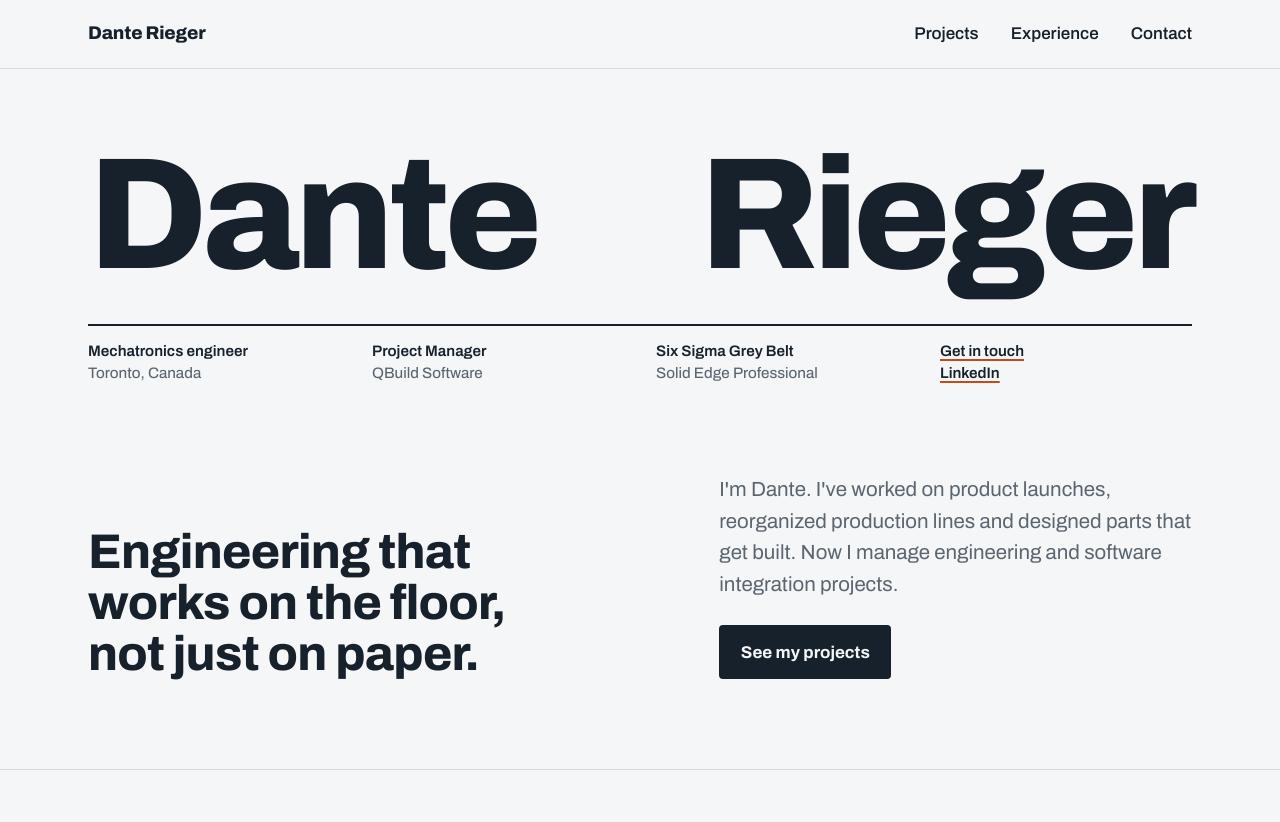
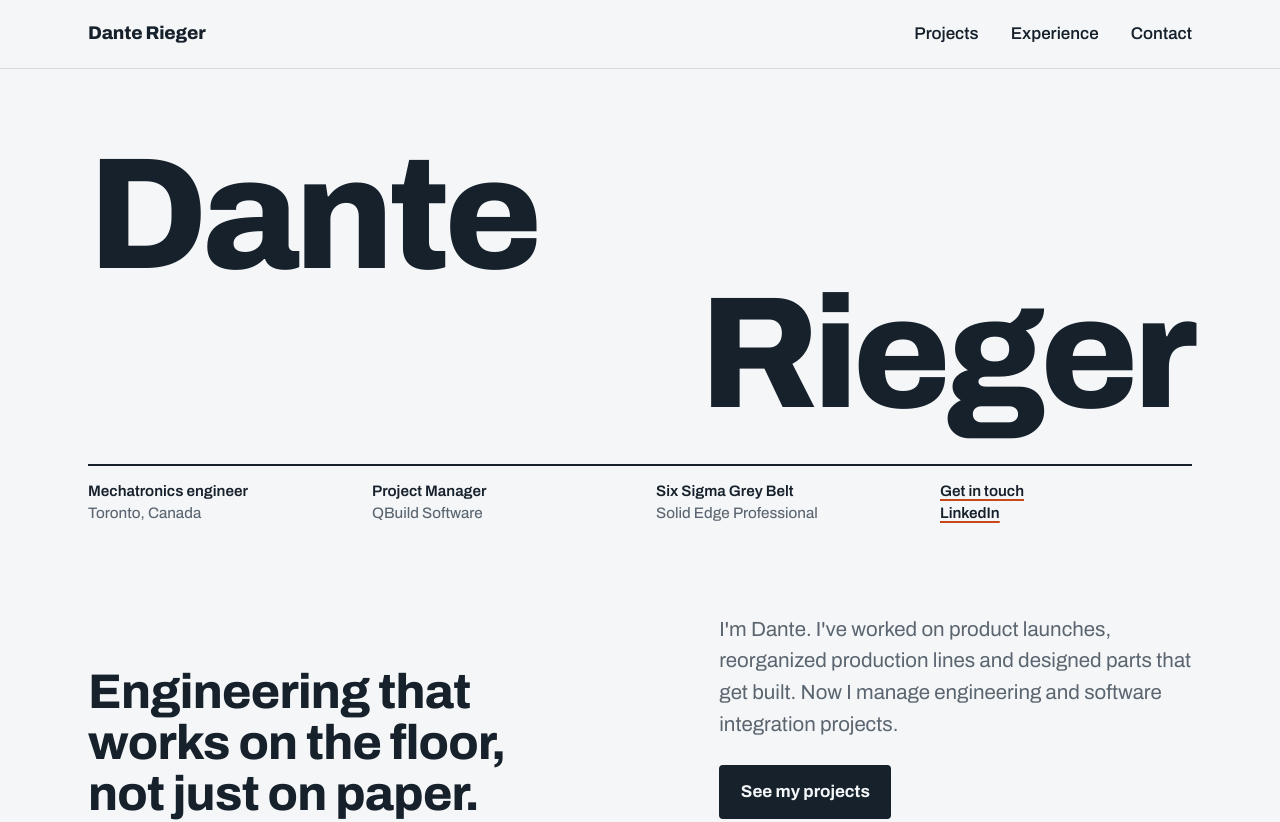
Before and after one commit to danterieger/danterieger.github.io, a plain HTML site: page index.html in a window 1280 px wide. Shown: the top 822 px of the page. Drawn offline with Linux system fonts and the light colour scheme.

Commit message:
Stagger the name across two lines
Co-Authored-By: Claude Opus 5.5 <noreply@anthropic.com>
Claude-Session: https://claude.ai/code/session_016Gx9VCvG4c8N2p6mmVak16

```diff
--- a/assets/css/site.css
+++ b/assets/css/site.css
@@ -270,8 +270,10 @@ tr.is-selected td:first-child { box-shadow: inset 3px 0 0 var(--tpu); padding-le
 
 /* Intro: large name, quiet fact row, statement */
 .intro { padding-block: clamp(2.5rem, 6vw, 5rem) clamp(3.5rem, 7vw, 6rem); border-bottom: 1px solid var(--rule); }
+.name > span { display: block; }
+.name > span + span { text-align: right; }
 .name {
-  display: flex; flex-wrap: wrap; justify-content: space-between; gap: 0 0.3em;
+  display: block;
   font-size: clamp(3.4rem, 12.4vw, 11.25rem); line-height: 0.88; font-weight: 800; font-stretch: 125%;
   letter-spacing: -0.035em; margin: 0 0 clamp(1.5rem, 3vw, 2.5rem);
 }
```
